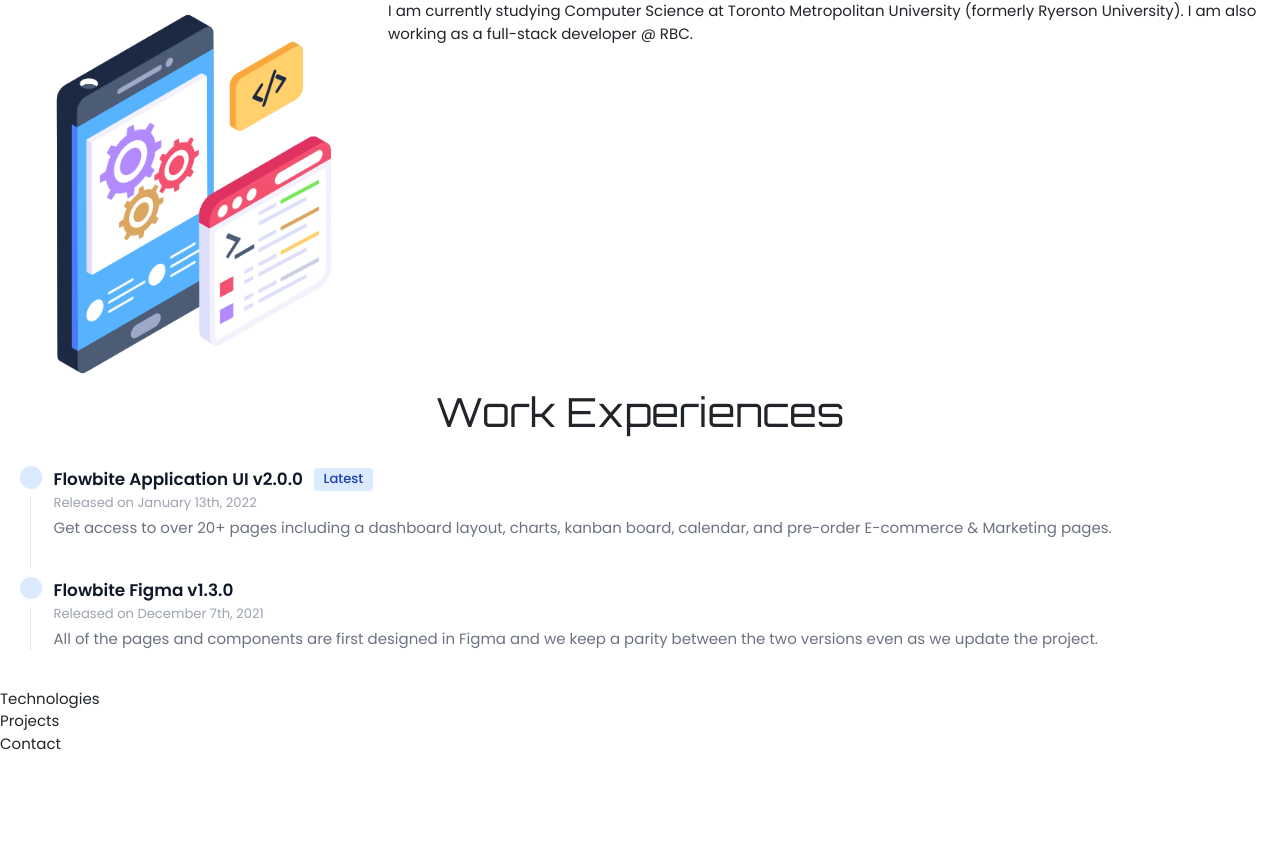
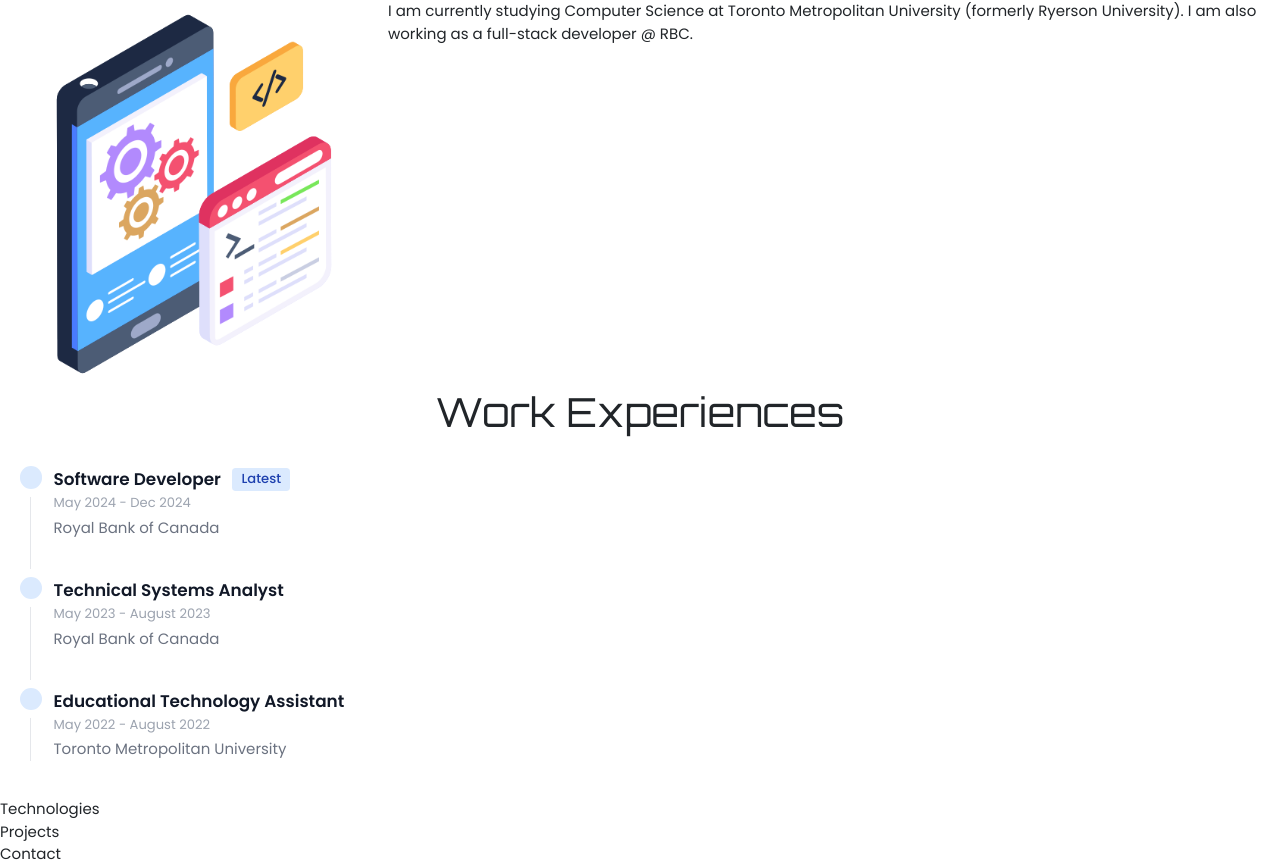
Before and after one commit to helentran64/personal-website, a Vue app: page / in a window 1280 px wide. Shown: the part 801-1667 px from the top of the page. Before the commit the page ends 1556 px from the top, so only its background shows below. Built offline with nearby package versions, Linux system fonts and the light colour scheme.

Commit message:
added more info to work experiences #11

```diff
--- a/src/components/WorkExperiences.vue
+++ b/src/components/WorkExperiences.vue
@@ -12,7 +12,7 @@
         <h3
           class="tw-flex tw-items-center tw-mb-1 tw-text-lg tw-font-semibold tw-text-gray-900 tw-dark:text-white"
         >
-          Flowbite Application UI v2.0.0
+          Software Developer
           <span
             class="tw-bg-blue-100 tw-text-blue-800 tw-text-sm tw-font-medium tw-me-2 tw-px-2.5 tw-py-0.5 tw-rounded tw-dark:bg-blue-900 tw-dark:text-blue-300 tw-ms-3"
             >Latest</span
@@ -20,13 +20,12 @@
         </h3>
         <time
           class="tw-block tw-mb-2 tw-text-sm tw-font-normal tw-leading-none tw-text-gray-400 tw-dark:text-gray-500"
-          >Released on January 13th, 2022</time
+          >May 2024 - Dec 2024</time
         >
         <p
           class="tw-mb-4 tw-text-base tw-font-normal tw-text-gray-500 tw-dark:text-gray-400"
         >
-          Get access to over 20+ pages including a dashboard layout, charts,
-          kanban board, calendar, and pre-order E-commerce & Marketing pages.
+          Royal Bank of Canada
         </p>
       </li>
       <li class="tw-mb-10 tw-ms-6">
@@ -38,17 +37,37 @@
         <h3
           class="tw-mb-1 tw-text-lg tw-font-semibold tw-text-gray-900 tw-dark:text-white"
         >
-          Flowbite Figma v1.3.0
+          Technical Systems Analyst
         </h3>
         <time
           class="tw-block tw-mb-2 tw-text-sm tw-font-normal tw-leading-none tw-text-gray-400 tw-dark:text-gray-500"
-          >Released on December 7th, 2021</time
+          >May 2023 - August 2023</time
         >
         <p
           class="tw-text-base tw-font-normal tw-text-gray-500 tw-dark:text-gray-400"
         >
-          All of the pages and components are first designed in Figma and we
-          keep a parity between the two versions even as we update the project.
+          Royal Bank of Canada
+        </p>
+      </li>
+      <li class="tw-mb-10 tw-ms-6">
+        <span
+          class="tw-absolute tw-flex tw-items-center tw-justify-center tw-w-6 tw-h-6 tw-bg-blue-100 tw-rounded-full tw--start-3 tw-ring-8 tw-ring-white tw-dark:ring-gray-900 tw-dark:bg-blue-900"
+        >
+          <!-- Add icon picture here -->
+        </span>
+        <h3
+          class="tw-mb-1 tw-text-lg tw-font-semibold tw-text-gray-900 tw-dark:text-white"
+        >
+          Educational Technology Assistant
+        </h3>
+        <time
+          class="tw-block tw-mb-2 tw-text-sm tw-font-normal tw-leading-none tw-text-gray-400 tw-dark:text-gray-500"
+          >May 2022 - August 2022</time
+        >
+        <p
+          class="tw-text-base tw-font-normal tw-text-gray-500 tw-dark:text-gray-400"
+        >
+          Toronto Metropolitan University
         </p>
       </li>
     </ol>
```
